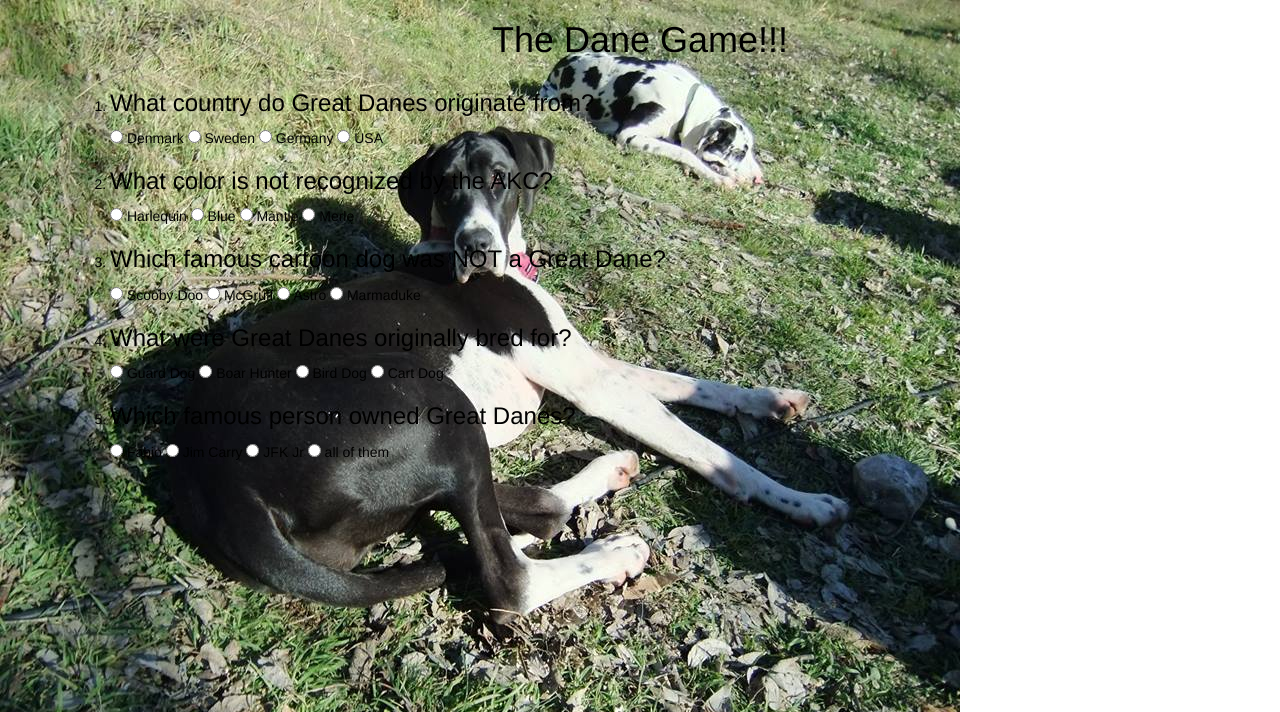
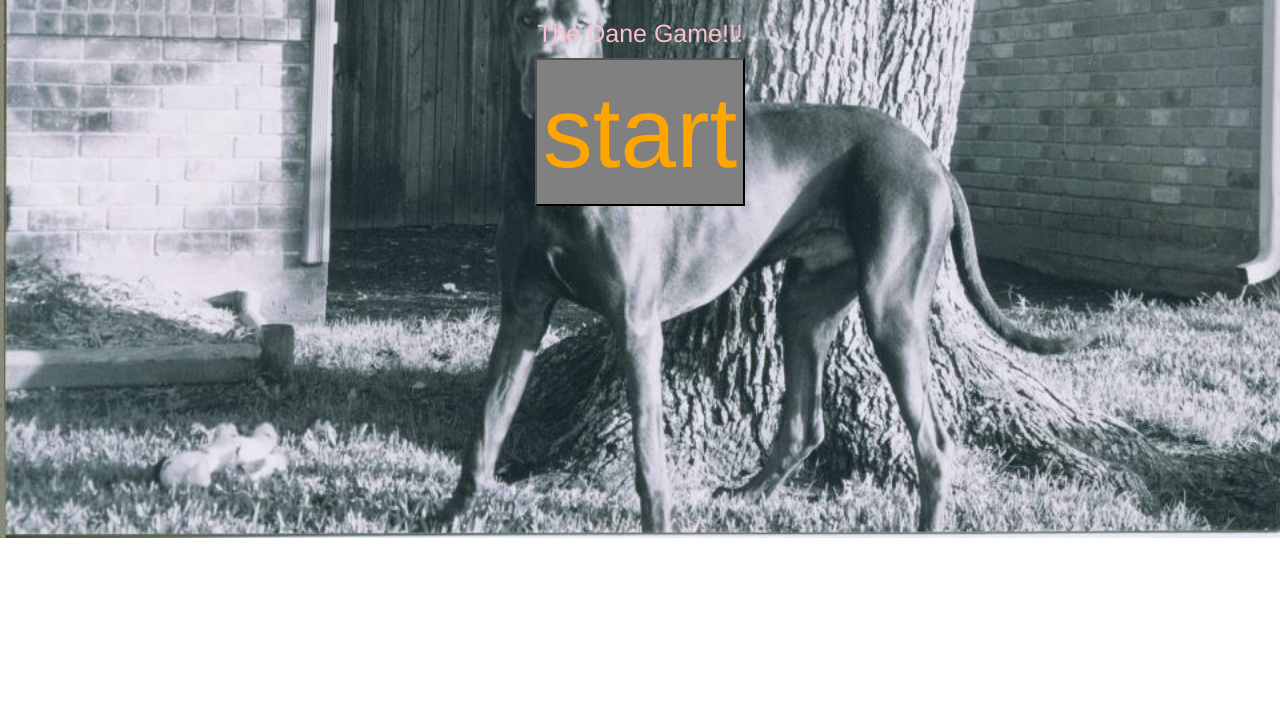
Before and after one commit to egiannette/TriviaGame, a PHP site: page / in a window 1280 px wide. Shown: the top 712 px of the page. Run offline with PHP 8.4, Linux system fonts and the light colour scheme.

Commit message:
adding start btn

```diff
--- a/assets/css/style.css
+++ b/assets/css/style.css
@@ -1,14 +1,37 @@
 
 
 body{
-	background-image: url("../images/greta.jpg");
+	background-image: url("../images/ty.jpg");
 	background-position: center-center;
 	background-repeat: no-repeat;
+	z-index: -20;
+	size: 100%;
+	background-position: center;
+	background-size: 100%;
+
 }
 h1{
-	color: black;
+
+	color: pink;
+	text-align: center;
+	z-index: 100;
+	font-size: 25px;
+}
+ol{
+	color: orange;
+	font-size: 25px;
+	z-index: 50;
+	font-weight: bold;
+}
+#startbtn{
+	font-size: 100px;
+	color: orange;
+	background-color: grey;
+	position: relative;
+}
+#buttondiv{
 	text-align: center;
 }
-ol{
-	color: black;
+#container{
+	text-align: center;
 }
--- a/assets/javascript/app.js
+++ b/assets/javascript/app.js
@@ -0,0 +1,6 @@
+$("#container").hide();
+
+$("#startbtn").on("click", function(){
+	$("#startbtn").hide();
+	$("#container").show();
+})
--- a/index.html
+++ b/index.html
@@ -2,8 +2,9 @@
 <!DOCTYPE html>
 <html>
 <head>
+<script src="https://code.jquery.com/jquery.js"></script>
 	<link rel="stylesheet" href="https://maxcdn.bootstrapcdn.com/bootstrap/3.3.7/css/bootstrap.min.css" integrity="sha384-BVYiiSIFeK1dGmJRAkycuHAHRg32OmUcww7on3RYdg4Va+PmSTsz/K68vbdEjh4u" crossorigin="anonymous">
-	<script src="https://code.jquery.com/jquery.js"></script>
+
 	<link rel="stylesheet" type="text/css" href="assets/css/style.css">
 
 
@@ -12,7 +13,12 @@
 
 <body>
 <h1>The Dane Game!!!</h1>
-<div class="container">
+
+<div id="buttondiv">
+	<!-- <button type="button" class="btn btn-primary btn-lg">Start</button> -->
+	<input id="startbtn" type="button" name="Start" value="start">
+</div>
+<div id="container">
 <ol>
 	<li>
 	<h3>What country do Great Danes originate from?</h3>
@@ -62,10 +68,11 @@
 			</div>
 		</li>
 		</ol>
+		</div>
 
 
 
+<script src="assets/javascript/app.js"></script>
 
-</div>
 </body>
 </html>
```
Also changed, not shown: assets/images/greta1.jpg (added), assets/images/ty.jpg (added).
